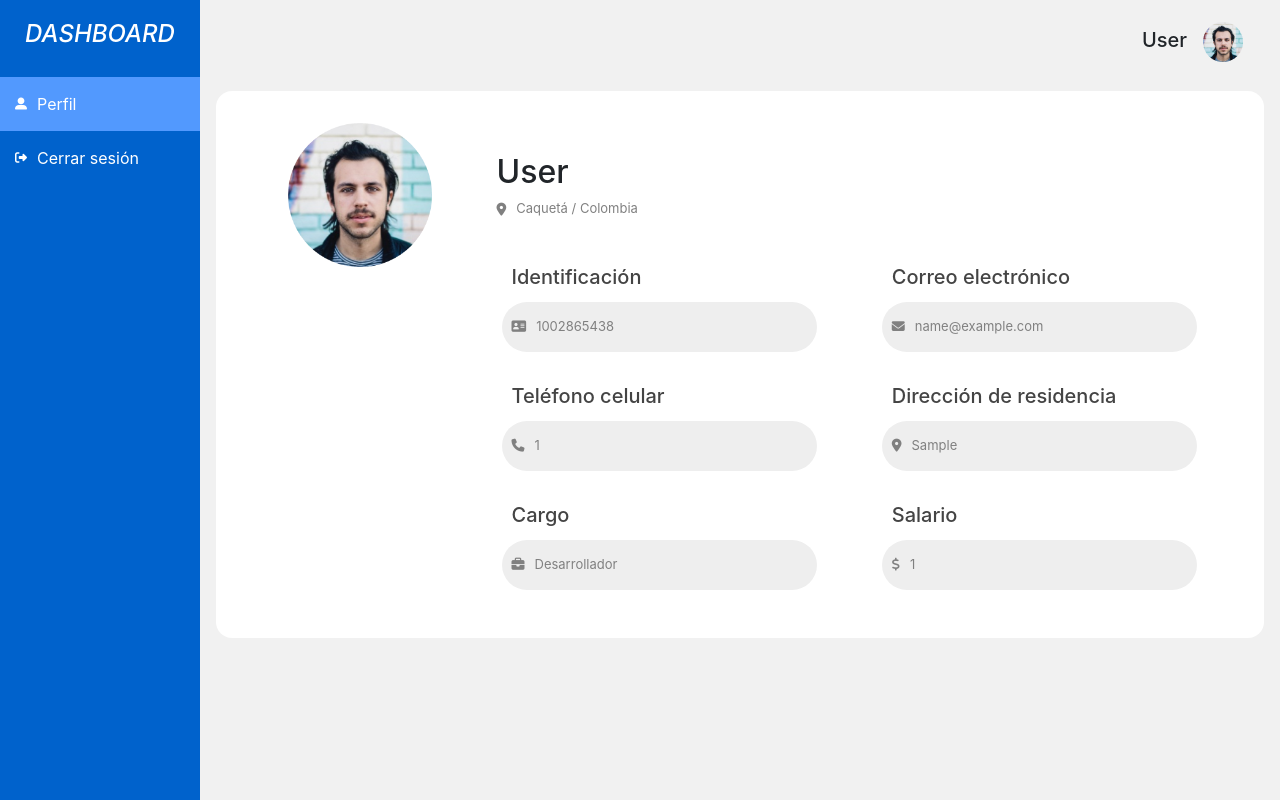
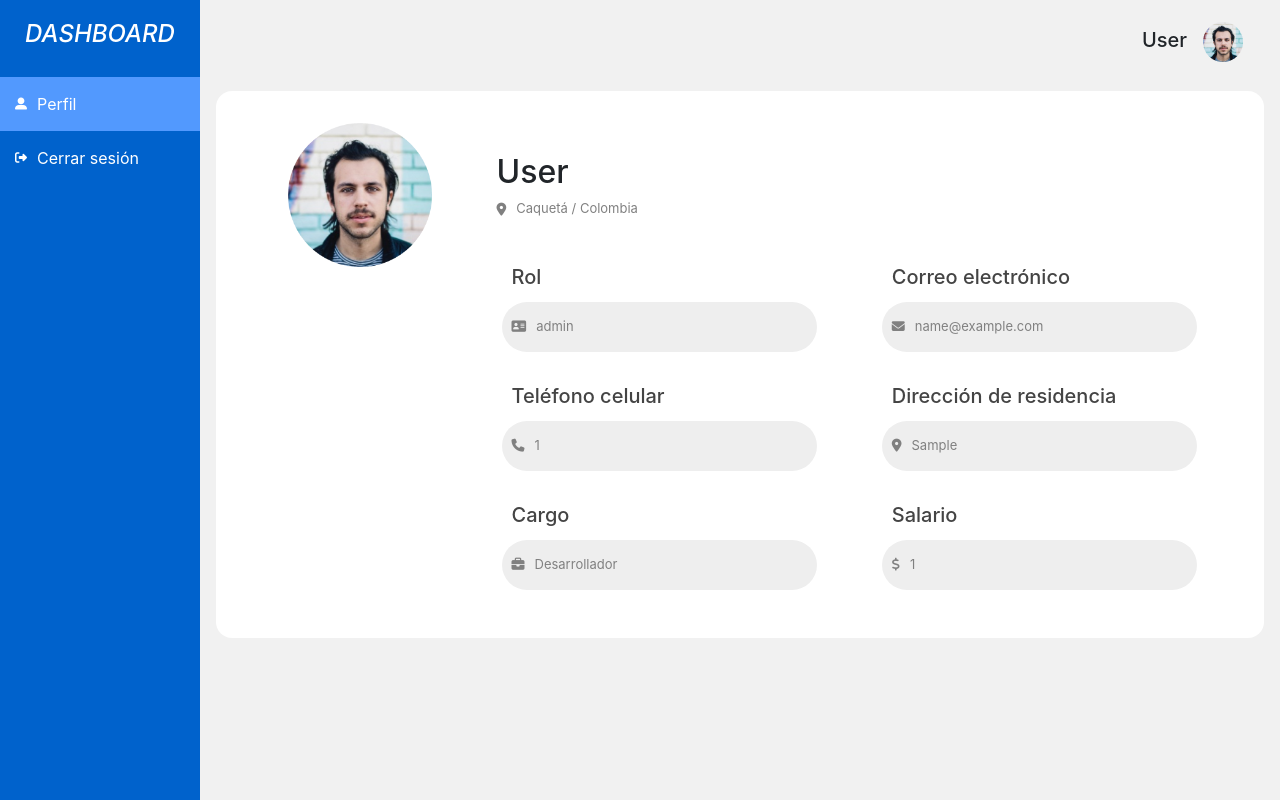
Before and after one commit to Hanner004/equipo-9-ciclo-3, a Flask app: page /dashboard/profile/ in a window 1280 px wide. Run offline with Flask 2, Linux system fonts and the light colour scheme; the visitor is signed in with stand-in values (Sample User, id 1); tables that the repository leaves empty hold one stand-in row (values such as "Sample post"); some libraries are stand-ins or nearby versions.

Commit message:
Se cambiaron algunos datos que estaban estáticos por datos dinámicos dese la base de datoss

```diff
--- a/templates/dashboard/profile.html
+++ b/templates/dashboard/profile.html
@@ -61,10 +61,10 @@
                         <div class="row g-5">
                             <div class="col-6">
                                 <div class="py-3">
-                                    <h5>Identificación</h5>
+                                    <h5>Rol</h5>
                                     <div class="data">
                                         <i class="fas fa-address-card"></i>
-                                        <p>1002865438</p>
+                                        <p>{{rle.roleName}}</p>
                                     </div>
                                 </div>
                             </div>
```
